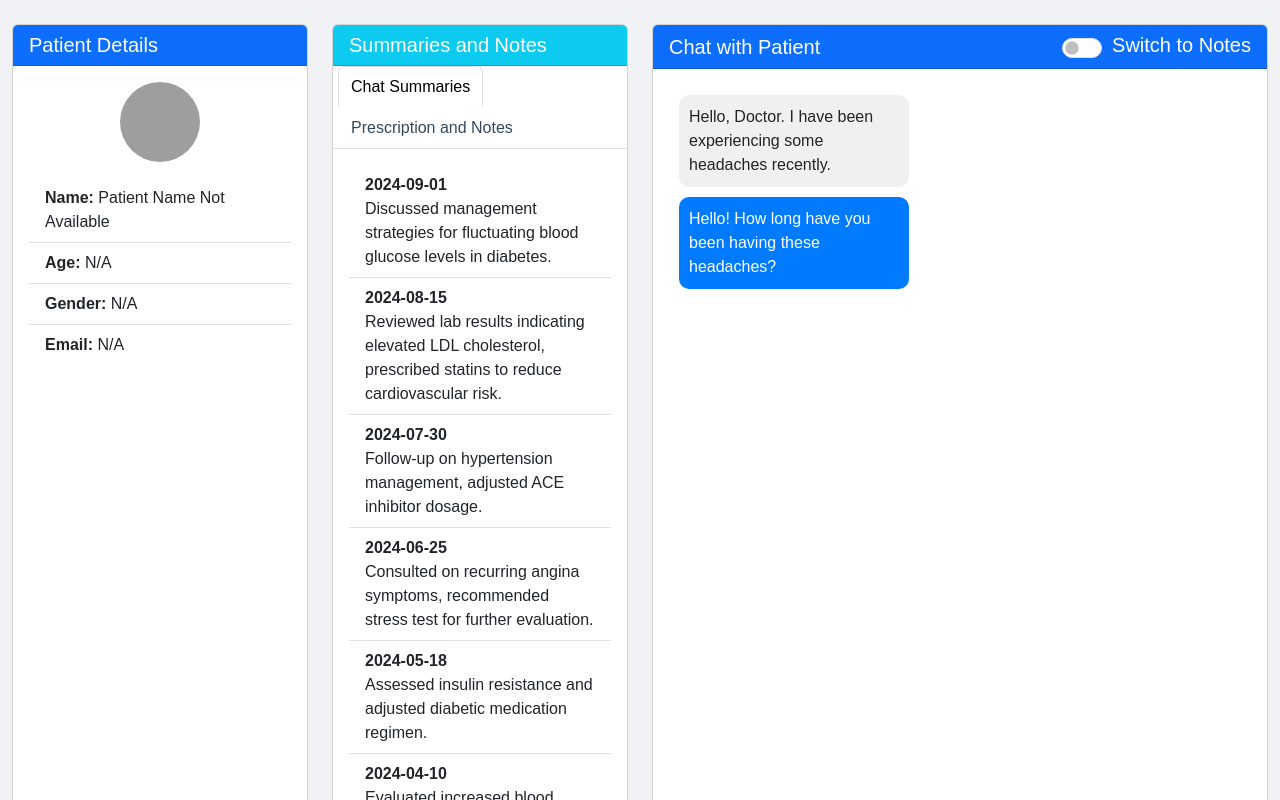
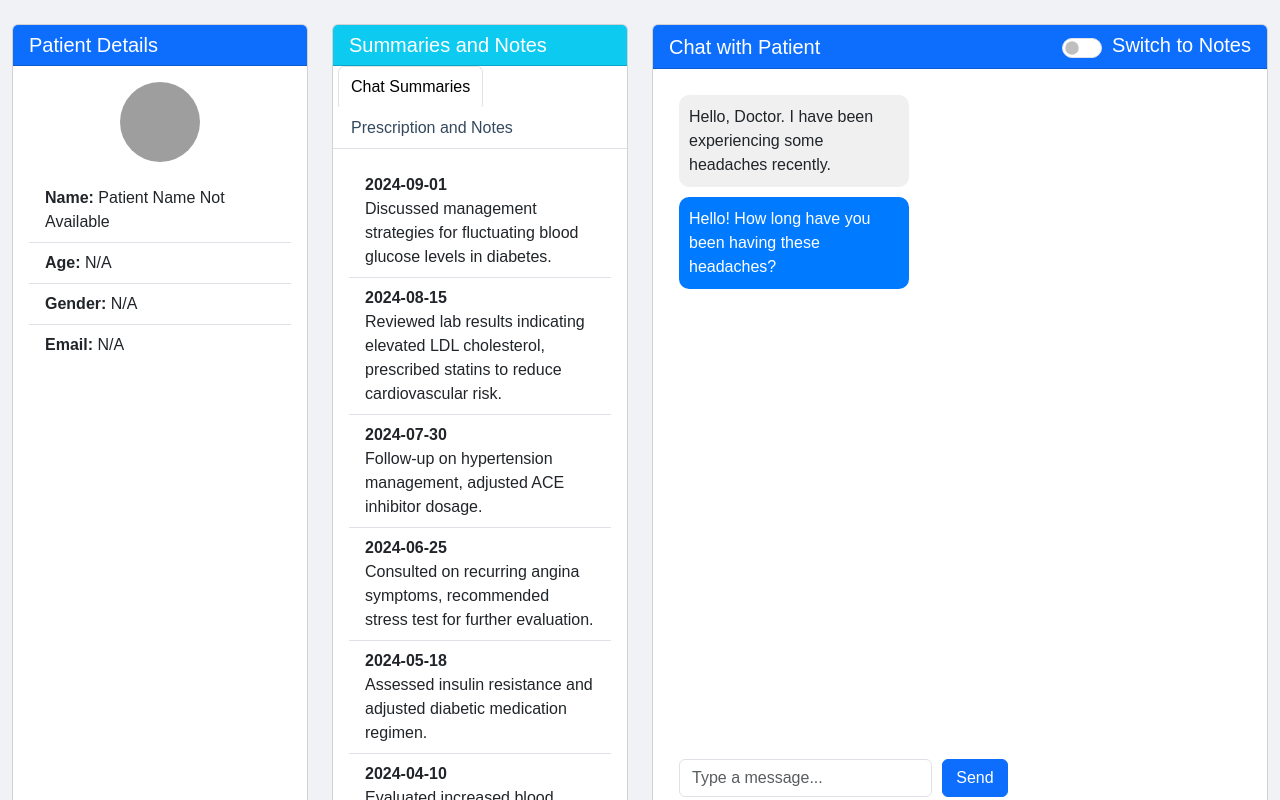
Before and after one commit to hassaan871/smarthealthpro-web, a React (Create React App) app: page /doctorchatwithpatientdetail in a window 1280 px wide. Shown: the top 800 px of the page. Built offline with nearby package versions, Linux system fonts and the light colour scheme; grey boxes are pictures that could not be loaded.

Commit message:
tried to adjust the height issue of the doctorchatwithpatientdetail, but still messed up

```diff
--- a/src/components/doctor/DoctorChatWithPatientDetails/DoctorChatWithPatientDetails.js
+++ b/src/components/doctor/DoctorChatWithPatientDetails/DoctorChatWithPatientDetails.js
@@ -52,7 +52,6 @@ function DoctorChatWithPatientDetails() {
     { date: '2024-10-15', summary: 'Reviewed post-angioplasty recovery, advised on cardiac rehabilitation exercises.' },
   ];
 
-
   const handleSendMessage = () => {
     if (newMessage.trim() === '') return;
 
@@ -77,9 +76,9 @@ function DoctorChatWithPatientDetails() {
   };
 
   return (
-    <div className="container-fluid mt-4">
-      <Row>
-        <Col md={3}>
+    <div className="container-fluid mt-4" style={{ height: '100vh' }}> {/* Full viewport height */}
+      <Row className="h-100">
+        <Col md={3} className="h-100">
           <Card className="h-100">
             <Card.Header as="h5" className="bg-primary text-white">Patient Details</Card.Header>
             <Card.Body className="overflow-auto">
@@ -120,7 +119,7 @@ function DoctorChatWithPatientDetails() {
           </Card>
         </Col>
 
-        <Col md={3}>
+        <Col md={3} className="h-100">
           <Card className="h-100">
             <Card.Header as="h5" className="bg-info text-white">Summaries and Notes</Card.Header>
             <Nav variant="tabs" activeKey={activeTab} onSelect={(selectedKey) => setActiveTab(selectedKey)}>
@@ -132,7 +131,7 @@ function DoctorChatWithPatientDetails() {
               </Nav.Item>
             </Nav>
 
-            <Card.Body className="overflow-auto">
+            <Card.Body className="overflow-auto" style={{ height: '85vh' }}> {/* Adjusted to 85vh */}
               <ListGroup variant="flush">
                 {activeTab === 'chatSummaries' &&
                   chatSummaries.map((summary, index) => (
@@ -151,7 +150,7 @@ function DoctorChatWithPatientDetails() {
           </Card>
         </Col>
 
-        <Col md={6}>
+        <Col md={6} className="h-100">
           <Card className="h-100">
             <Card.Header as="h5" className="bg-primary text-white d-flex justify-content-between align-items-center">
               <span>{chatMode === 'chat' ? 'Chat with Patient' : 'Add Notes'}</span>
@@ -162,7 +161,7 @@ function DoctorChatWithPatientDetails() {
                 onChange={() => setChatMode(chatMode === 'chat' ? 'notes' : 'chat')}
               />
             </Card.Header>
-            <Card.Body className="d-flex flex-column">
+            <Card.Body className="d-flex flex-column overflow-auto">
               {chatMode === 'chat' ? <DoctorChat /> : <AddNotes />}
             </Card.Body>
           </Card>
```
Lines whose indentation alone changed are shown as unchanged.
